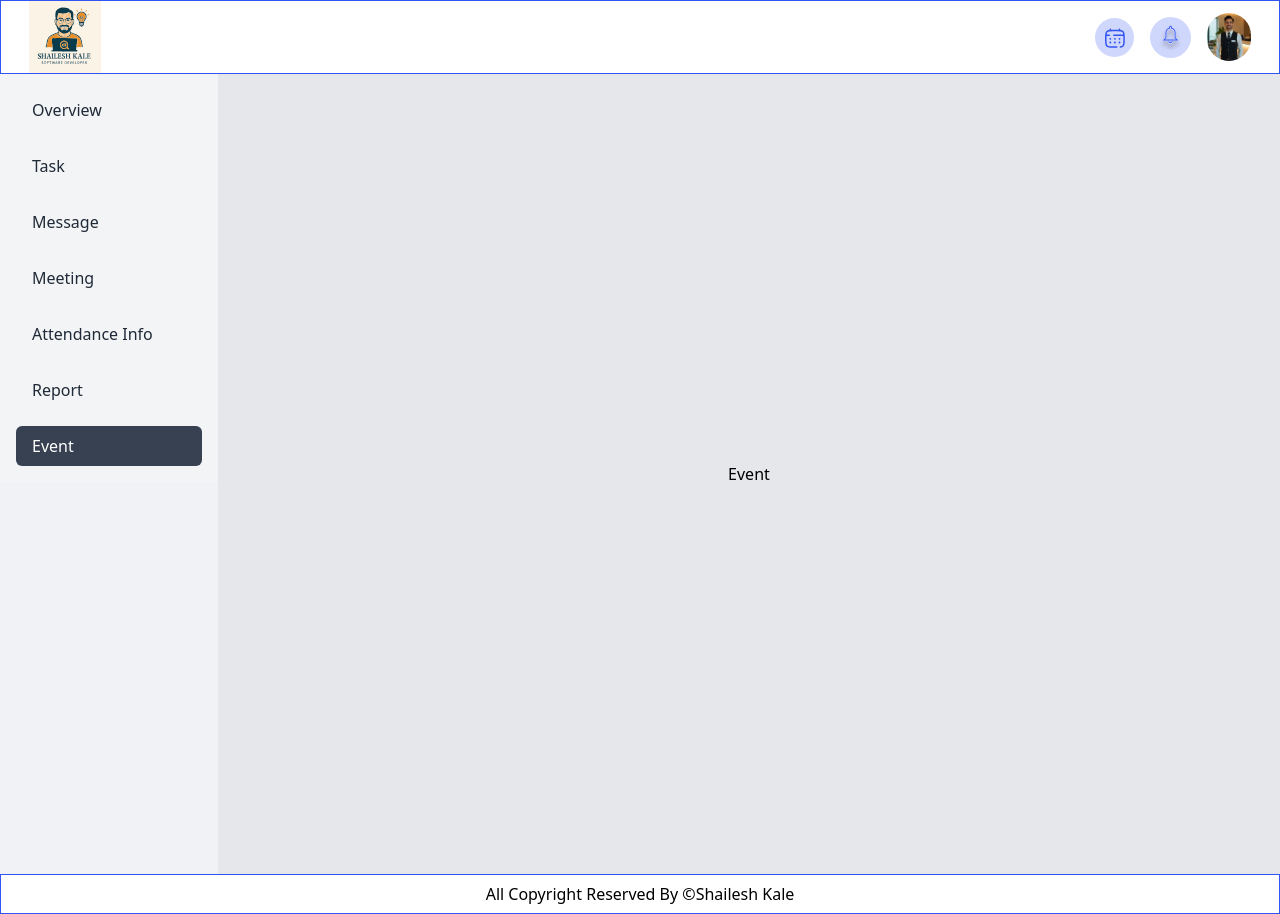
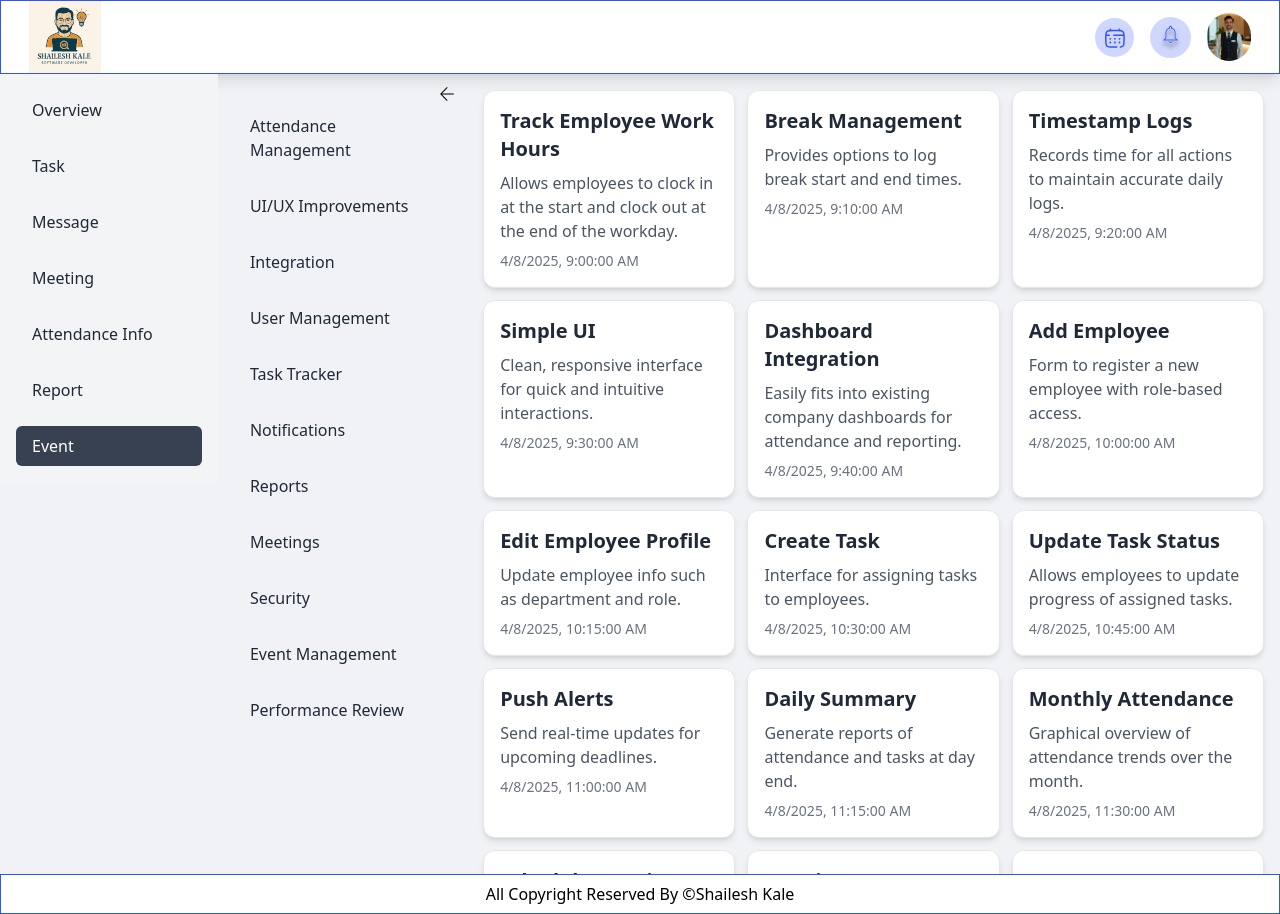
Before and after one commit to Shaileshkale17/Employee-Management-Software, a React (Vite) app in the folder Client/: page /event in a window 1280 px wide. Built offline with nearby package versions, Linux system fonts and the light colour scheme; sample sign-in values are in the browser's storage.

Commit message:
adding the event page

```diff
--- /dev/null
+++ b/Client/src/components/EventCard.jsx
@@ -0,0 +1,23 @@
+import React from "react";
+
+const EventCard = ({ tasks }) => {
+  return (
+    <div className=" grid col-span-3 grid-cols-3 gap-3">
+      {tasks.map((item, index) => (
+        <div
+          key={index}
+          className="bg-white shadow-md rounded-xl p-4 border border-gray-200 hover:shadow-lg transition duration-300">
+          <h2 className="text-xl font-semibold text-gray-800 mb-2">
+            {item.title}
+          </h2>
+          <p className="text-gray-600 mb-2">{item.desc}</p>
+          <p className="text-sm text-gray-500">
+            {new Date(item.datetime).toLocaleString()}
+          </p>
+        </div>
+      ))}
+    </div>
+  );
+};
+
+export default EventCard;
--- a/Client/src/pages/Employee Dashboard/Event.jsx
+++ b/Client/src/pages/Employee Dashboard/Event.jsx
@@ -1,12 +1,208 @@
-import React from "react";
+import React, { useState } from "react";
 import SideNavbar from "../../components/SideNavber";
+import { NavLink } from "react-router-dom";
+import arrowRight from "../../assets/material-symbols-light_arrow-back-rounded-1.svg";
+import arrowLeft from "../../assets/material-symbols-light_arrow-back-rounded.svg";
+import InfoBoxCard from "../../components/InfoBoxCard";
+import EventCard from "../../components/EventCard";
 
 const Event = () => {
+  const [ClickShow, setClickShow] = useState(true);
+  const [selectedTaskTitle, setSelectedTaskTitle] = useState("");
+
+  const taskinfo = [
+    {
+      taskTitle: "Attendance Management",
+      title: "Track Employee Work Hours",
+      desc: "Allows employees to clock in at the start and clock out at the end of the workday.",
+      datetime: "2025-04-08T09:00:00Z",
+      read: false,
+    },
+    {
+      taskTitle: "Attendance Management",
+      title: "Break Management",
+      desc: "Provides options to log break start and end times.",
+      datetime: "2025-04-08T09:10:00Z",
+      read: false,
+    },
+    {
+      taskTitle: "Attendance Management",
+      title: "Timestamp Logs",
+      desc: "Records time for all actions to maintain accurate daily logs.",
+      datetime: "2025-04-08T09:20:00Z",
+      read: true,
+    },
+    {
+      taskTitle: "UI/UX Improvements",
+      title: "Simple UI",
+      desc: "Clean, responsive interface for quick and intuitive interactions.",
+      datetime: "2025-04-08T09:30:00Z",
+      read: true,
+    },
+    {
+      taskTitle: "Integration",
+      title: "Dashboard Integration",
+      desc: "Easily fits into existing company dashboards for attendance and reporting.",
+      datetime: "2025-04-08T09:40:00Z",
+      read: false,
+    },
+    {
+      taskTitle: "User Management",
+      title: "Add Employee",
+      desc: "Form to register a new employee with role-based access.",
+      datetime: "2025-04-08T10:00:00Z",
+      read: false,
+    },
+    {
+      taskTitle: "User Management",
+      title: "Edit Employee Profile",
+      desc: "Update employee info such as department and role.",
+      datetime: "2025-04-08T10:15:00Z",
+      read: true,
+    },
+    {
+      taskTitle: "Task Tracker",
+      title: "Create Task",
+      desc: "Interface for assigning tasks to employees.",
+      datetime: "2025-04-08T10:30:00Z",
+      read: false,
+    },
+    {
+      taskTitle: "Task Tracker",
+      title: "Update Task Status",
+      desc: "Allows employees to update progress of assigned tasks.",
+      datetime: "2025-04-08T10:45:00Z",
+      read: true,
+    },
+    {
+      taskTitle: "Notifications",
+      title: "Push Alerts",
+      desc: "Send real-time updates for upcoming deadlines.",
+      datetime: "2025-04-08T11:00:00Z",
+      read: false,
+    },
+    {
+      taskTitle: "Reports",
+      title: "Daily Summary",
+      desc: "Generate reports of attendance and tasks at day end.",
+      datetime: "2025-04-08T11:15:00Z",
+      read: true,
+    },
+    {
+      taskTitle: "Reports",
+      title: "Monthly Attendance",
+      desc: "Graphical overview of attendance trends over the month.",
+      datetime: "2025-04-08T11:30:00Z",
+      read: true,
+    },
+    {
+      taskTitle: "Meetings",
+      title: "Schedule Meeting",
+      desc: "Tool for organizing team meetings with notifications.",
+      datetime: "2025-04-08T11:45:00Z",
+      read: false,
+    },
+    {
+      taskTitle: "Meetings",
+      title: "Meeting Recap",
+      desc: "Summarize key points and attendees of meetings.",
+      datetime: "2025-04-08T12:00:00Z",
+      read: true,
+    },
+    {
+      taskTitle: "Security",
+      title: "Two-Factor Authentication",
+      desc: "Enable 2FA for added account protection.",
+      datetime: "2025-04-08T12:15:00Z",
+      read: false,
+    },
+    {
+      taskTitle: "Security",
+      title: "Password Reset",
+      desc: "Allows users to securely reset their password.",
+      datetime: "2025-04-08T12:30:00Z",
+      read: true,
+    },
+    {
+      taskTitle: "Event Management",
+      title: "Create Company Event",
+      desc: "Form to add internal or public company events.",
+      datetime: "2025-04-08T12:45:00Z",
+      read: false,
+    },
+    {
+      taskTitle: "Event Management",
+      title: "Send Invitations",
+      desc: "Email and SMS invitation system for event guests.",
+      datetime: "2025-04-08T13:00:00Z",
+      read: false,
+    },
+    {
+      taskTitle: "Performance Review",
+      title: "Quarterly Review",
+      desc: "Track and document employee performance every quarter.",
+      datetime: "2025-04-08T13:15:00Z",
+      read: true,
+    },
+    {
+      taskTitle: "Performance Review",
+      title: "Feedback Form",
+      desc: "Anonymous feedback form for peer reviews.",
+      datetime: "2025-04-08T13:30:00Z",
+      read: false,
+    },
+  ];
+
+  const uniqueTaskTitles = [...new Set(taskinfo.map((item) => item.taskTitle))];
+
+  const filteredTasks = selectedTaskTitle
+    ? taskinfo.filter((task) => task.taskTitle === selectedTaskTitle)
+    : taskinfo;
+
   return (
     <div className="flex flex-row w-full">
       <SideNavbar />
-      <div className="w-full h-screen flex justify-center items-center bg-gray-200">
-        Event
+      <div className="w-full flex h-screen">
+        <div
+          className={`relative ${
+            ClickShow ? "w-[30%]" : "w-2"
+          } p-4 min-h-svh overflow-y-auto space-y-4 transition-all duration-300`}>
+          {ClickShow ? (
+            <>
+              <img
+                src={arrowLeft}
+                alt="collapse"
+                onClick={() => setClickShow(false)}
+                className="w-6 h-6 absolute right-2 top-2 cursor-pointer"
+              />
+              <ul className="flex flex-col gap-4 mt-8">
+                {uniqueTaskTitles.map((title, index) => (
+                  <li key={index}>
+                    <button
+                      onClick={() => setSelectedTaskTitle(title)}
+                      className={`w-full text-start px-4 py-2 rounded-md transition-all ${
+                        selectedTaskTitle === title
+                          ? "bg-gray-700 text-white"
+                          : "text-gray-800 hover:text-white hover:bg-gray-400"
+                      }`}>
+                      {title}
+                    </button>
+                  </li>
+                ))}
+              </ul>
+            </>
+          ) : (
+            <img
+              src={arrowRight}
+              alt="expand"
+              onClick={() => setClickShow(true)}
+              className="w-6 h-6 absolute left-2 top-2 cursor-pointer"
+            />
+          )}
+        </div>
+        <div className="w-full p-4 overflow-y-auto">
+          <EventCard tasks={filteredTasks} />
+        </div>
       </div>
     </div>
   );
```
